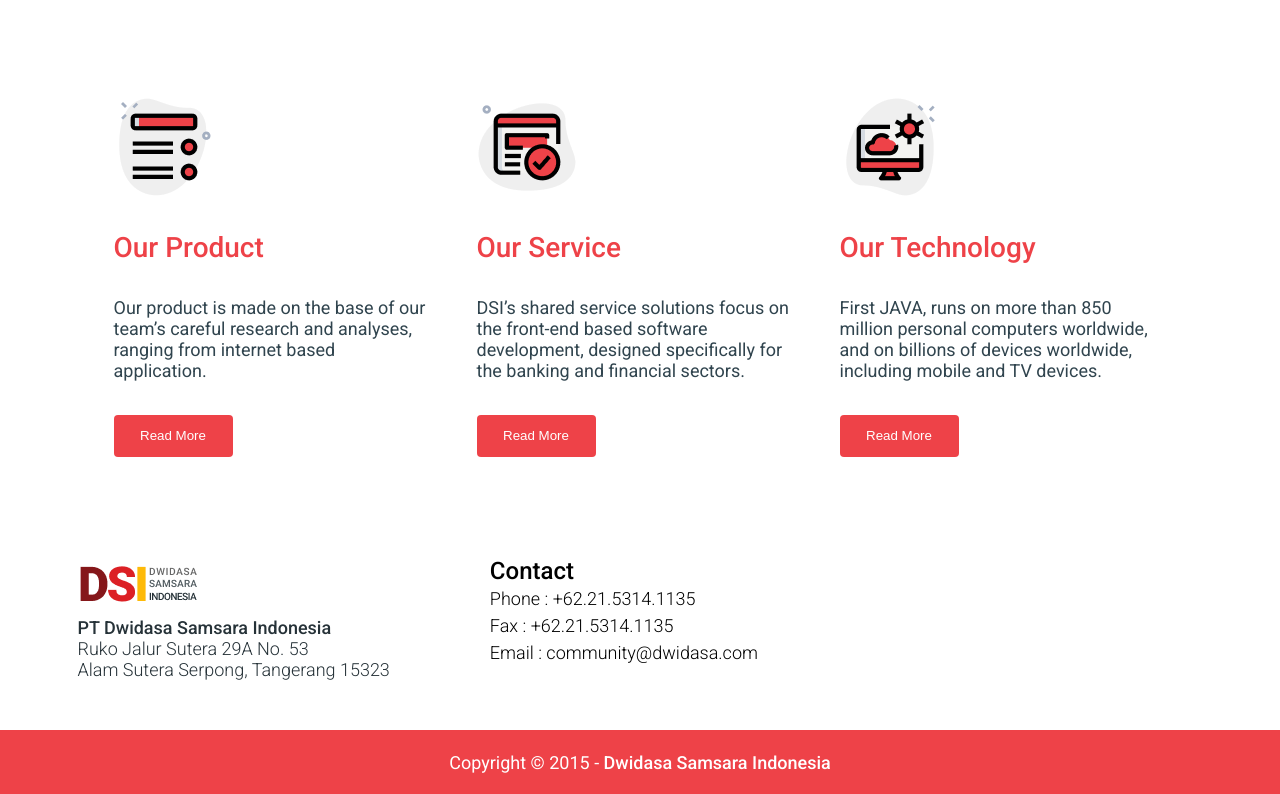
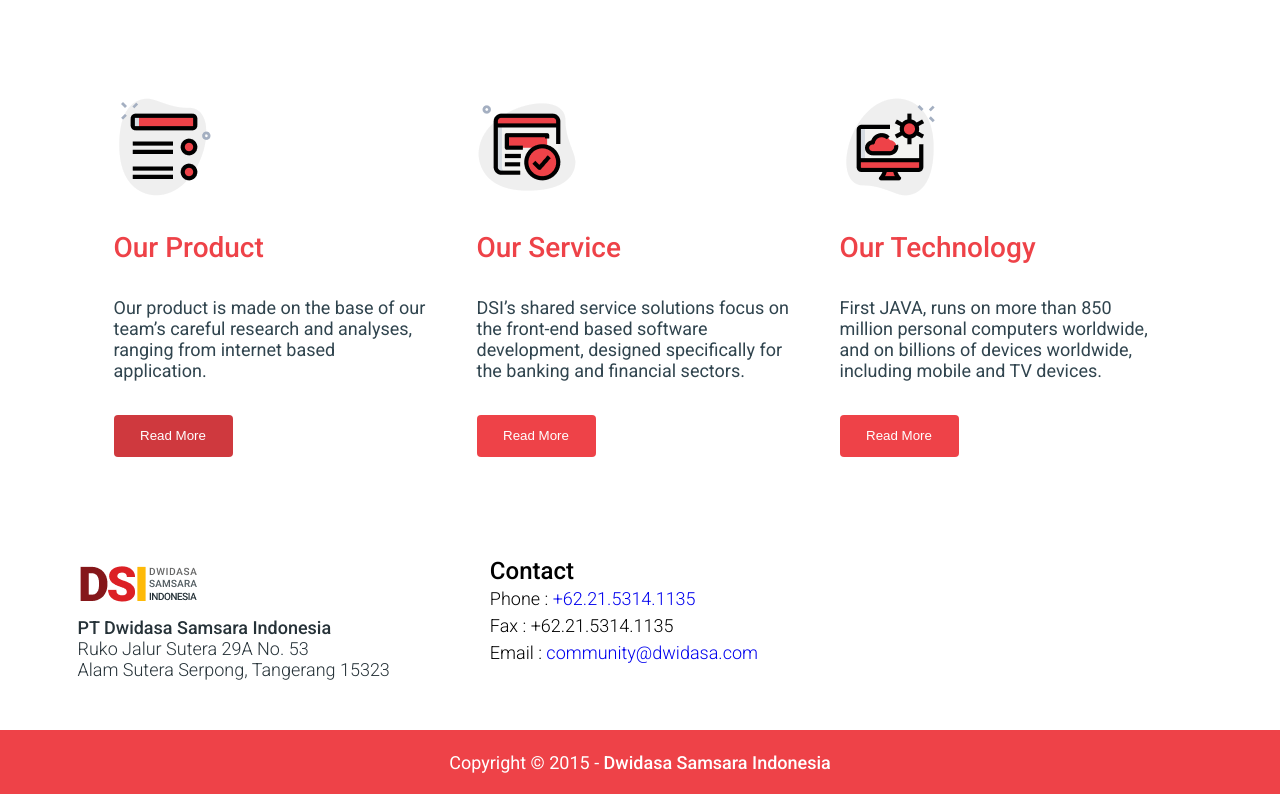
Before and after one commit to MisterBlackbird/Technology, a plain HTML site: page index.html in a window 1280 px wide. In both pictures the pointer is over the button 173 px from the left and 1576 px from the top of the page. Shown: the part 1141-1935 px from the top of the page. Drawn offline with Linux system fonts and the light colour scheme.

Commit message:
new button

```diff
--- a/index.html
+++ b/index.html
@@ -95,9 +95,9 @@
                 </div>
                 <div class="contacts">
                     <p class="header">Contact</p>
-                    <p class="contact">Phone : +62.21.5314.1135 <br>
+                    <p class="contact">Phone : <a href="tel:+62.21.5314.1135">+62.21.5314.1135</a> <br>
                         Fax : +62.21.5314.1135 <br>
-                        Email : community@dwidasa.com</p>
+                        Email : <a href="mailto:community@dwidasa.com">community@dwidasa.com</a></p>
                 </div>
             </div>
         </div>
--- a/style/style.css
+++ b/style/style.css
@@ -180,3 +180,17 @@ footer{
     font-weight: 300;
     line-height: 27px;
 }
+.card-button:hover{
+    width: 119px;
+    height: 42px;
+    background: #cf393e;
+    color: #FFF;
+    border-radius: 4px;
+}
+.first-button:hover{
+    background: #cf393e;
+    color: #FFF;
+    width: 161px;
+    height: 53px;
+    border-radius: 4px;
+}
```
